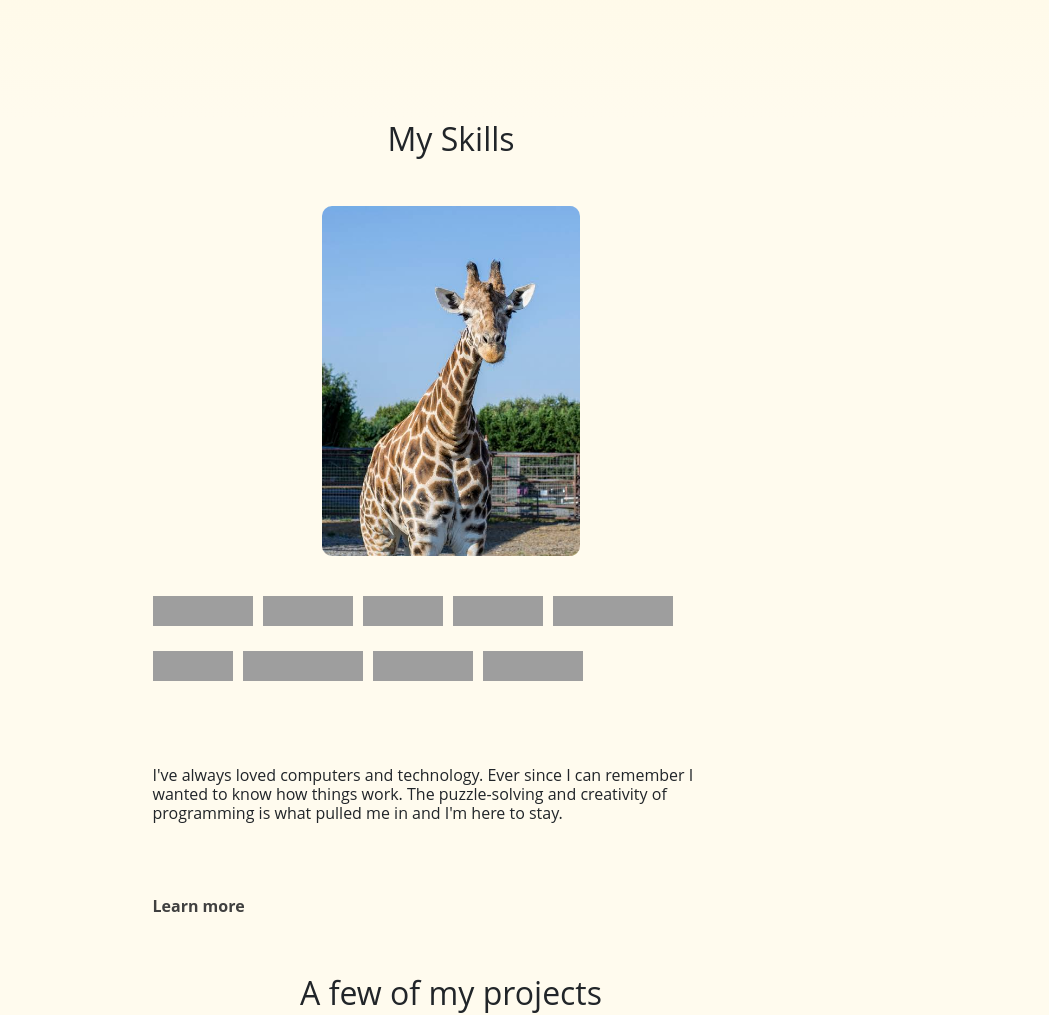
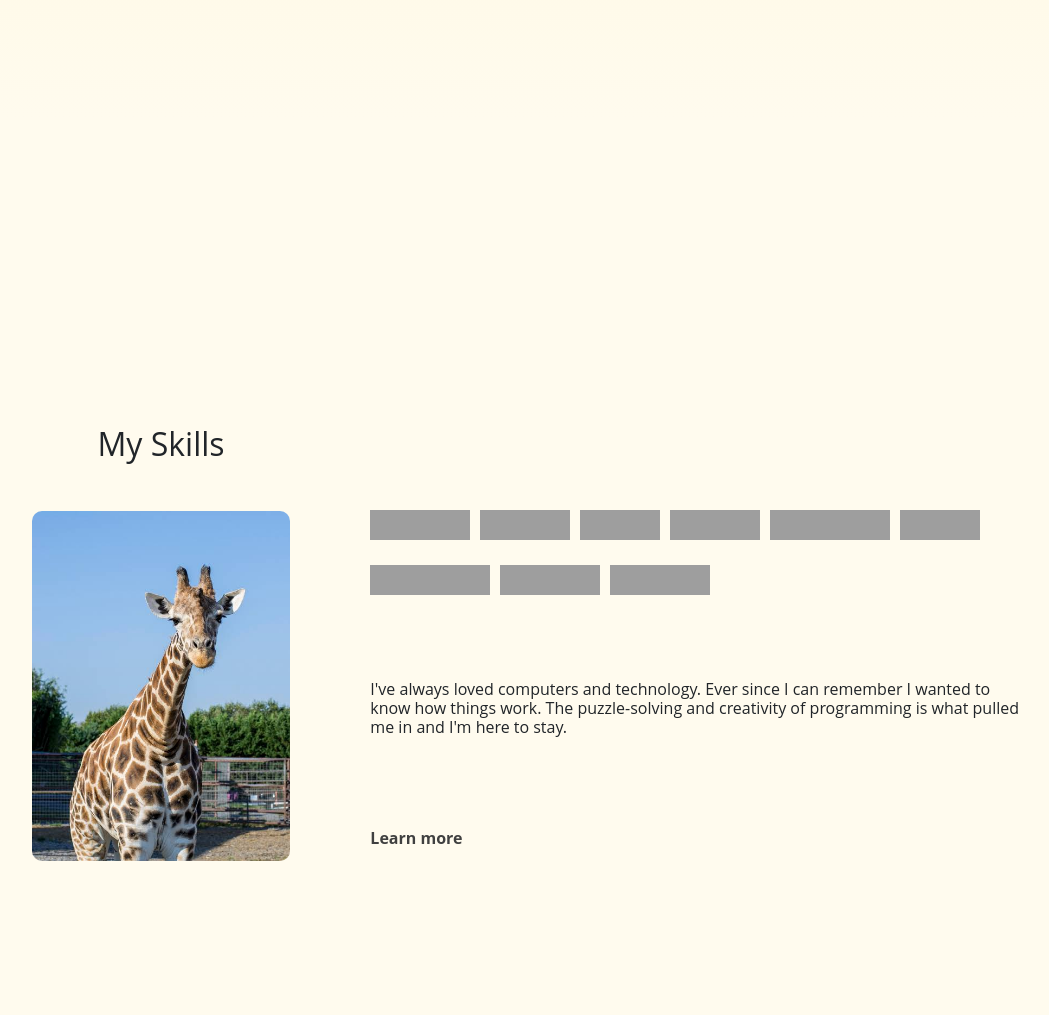
Before and after one commit to Ethang187/Portfolio, a plain HTML site: page index.html in a window 1280 px wide. Shown: the part 960-1975 px from the top of the page, without its empty margins (189-1238 px from the left). Drawn offline with nearby package versions, Linux system fonts and the light colour scheme; grey boxes are pictures that could not be loaded; files whose address does not match are found by name.

Commit message:
fixing bugs and styling

```diff
--- a/style.css
+++ b/style.css
@@ -46,8 +46,9 @@ body {
 
 .skills-section {
 	display: flex;
+	justify-content: center;
+	align-items: center;
 	margin-top: 300px;
-	margin-left: 400px;
 	margin-bottom: 500px;
 }
 
@@ -163,7 +164,7 @@ h1 {
 
 }
 
-@media (max-width:1500px) {
+@media (max-width:1000px) {
 	.mainfocus {
 		display: grid;
 		justify-content: center;
@@ -190,7 +191,7 @@ h1 {
 	}
 }
 
-@media (max-width:660px) {
+@media (max-width:800px) {
 	.firstsection {
 		margin-bottom: 50px;
 	}
```
